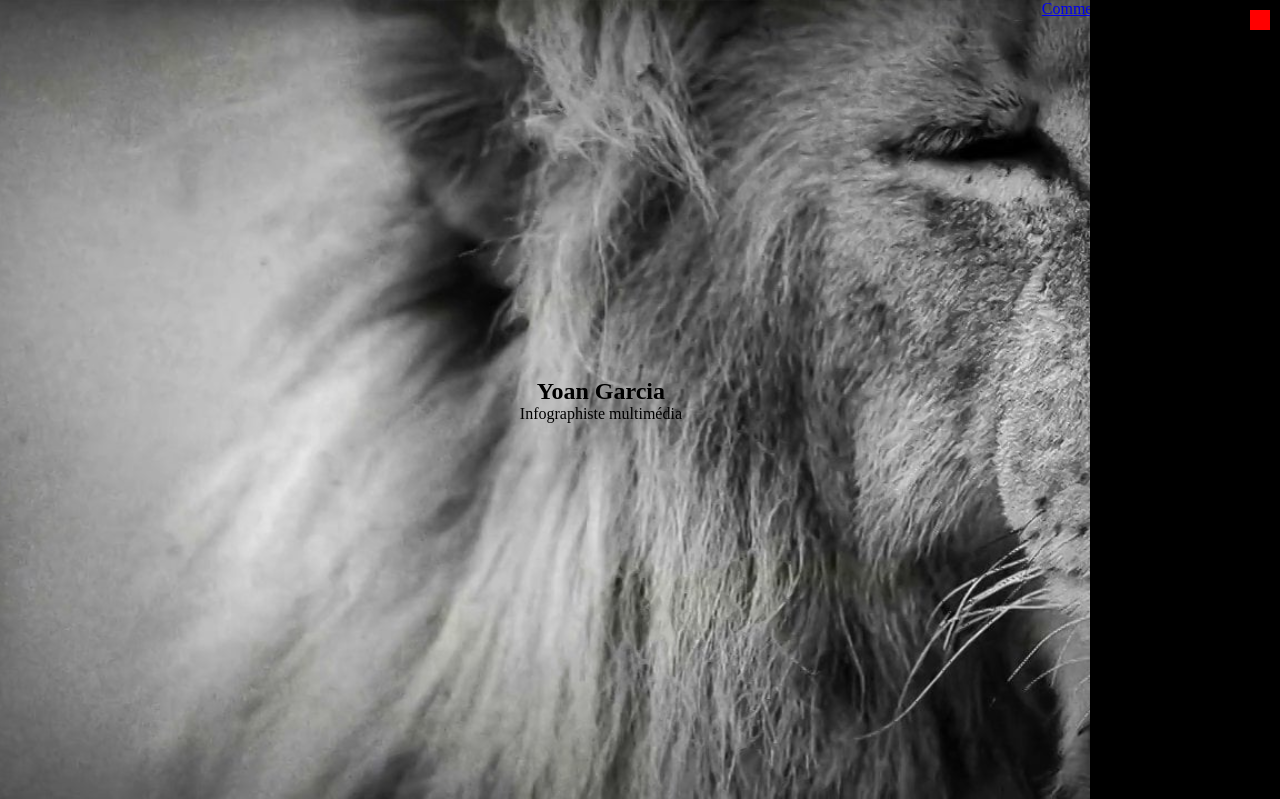
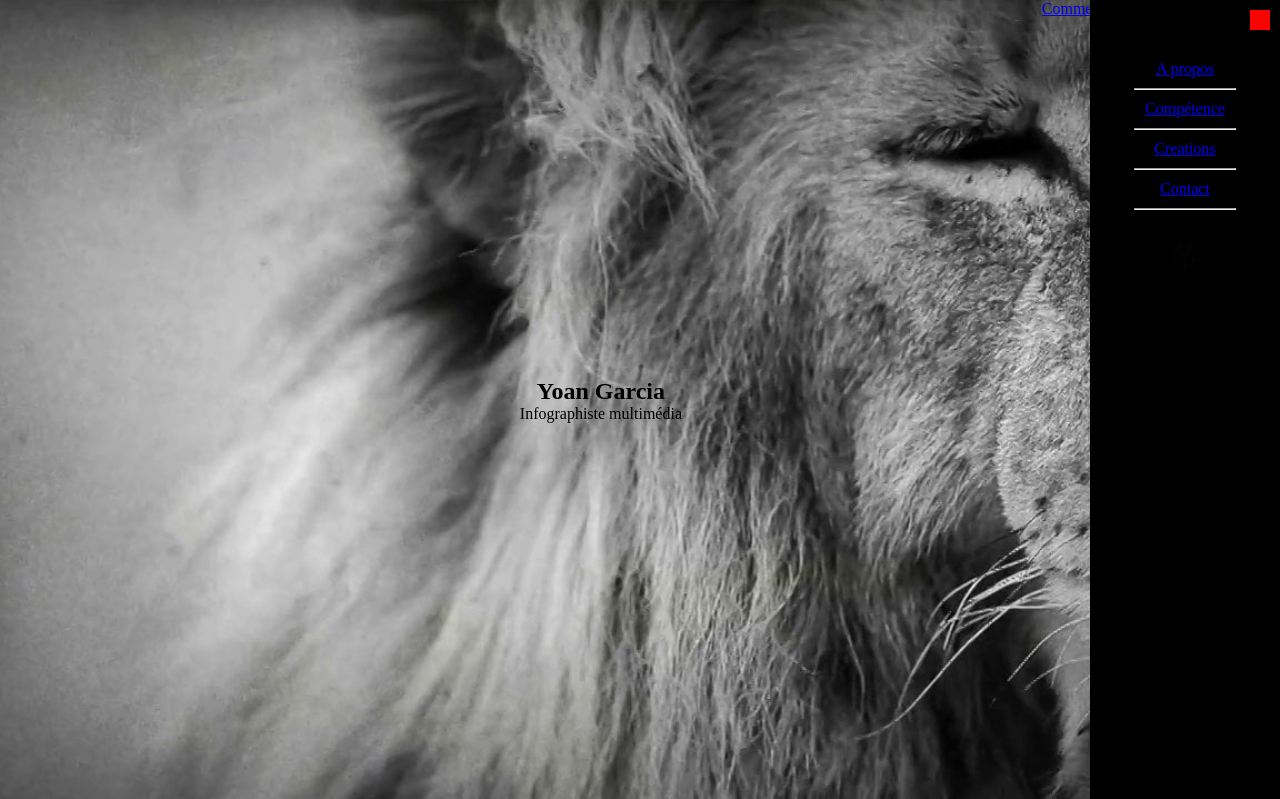
Before and after one commit to YoanGarcia/Porfolio, a PHP site: page / in a window 1280 px wide. Shown: the top 799 px of the page. Run offline with PHP 8.4, Linux system fonts and the light colour scheme; data comes from the database, SQL or seed files in the repository.

Commit message:
affichage du popup + side menu
aze

```diff
--- a/css/style.css
+++ b/css/style.css
@@ -38,6 +38,23 @@ header
 	width: 190px;
 	background: black;
 	color: white;
+}
+
+#sidemenu ul
+{
+	margin: 60px 0px 20px 0px;
+}
+
+#sidemenu li
+{
+	list-style: none;
+	margin: 10px 0px 10px 0px;
+}
+
+#sidemenu hr
+{
+	width: 100px;
+	margin: 0 auto;
 }
 
 #open_sidemenu
@@ -164,14 +181,14 @@ header
 	border-radius: 12px;
 }
 
-#creations
+#MesCreations
 {
 	background-color: rgb(45, 127, 139);
 	padding: 25px;
 	text-align: center;
 }
 
-#creations h1
+#MesCreations h1
 {
 	padding: 30px 0px 0px 0px;
 	margin: 0px 0px 35px 0px;
@@ -212,3 +229,23 @@ header
 	width: 150px;
 	height: 150px;
 }
+
+#popup_creation
+{
+	position: fixed;
+	left: calc(100vw/2 - 300px);
+	top: calc(100vh/2 - 200px);
+	width: 600px;
+	height: 400px;
+	background-color: red;
+}
+
+#popup_creation_close
+{
+	position: absolute;
+	top: 10px;
+	right: 10px;
+	height: 20px;
+	width: 20px;
+	background-color: black;
+}
--- a/index.php
+++ b/index.php
@@ -37,6 +37,17 @@
 
 			<sidebar id="sidemenu">
 				<a href="" id="close_sidemenu"></a>
+				<ul>
+					<li><a href="#apropo">A propos</a></li>
+					<hr>
+					<li><a href="#competences">Compétence</a></li>
+					<hr>
+					<li><a href="#MesCreations">Creations</a></li>
+					<hr>
+					<li><a href="#contact">Contact</a></li>
+					<hr>
+				</ul>
+				<img src="IMG/MonLogoNoir.png" width=50 height=50>
 			</sidebar>
 
 
@@ -76,7 +87,7 @@
 
 		</section>
 
-		<section id="creations">
+		<section id="MesCreations">
 
 			<h1>Mes créations</h1>
 
@@ -91,6 +102,7 @@
 				<a id="creations_3ds" href="">Fait avec 3ds Max</a>
 			</section>
 
+			<section id="creation">
 				<?php foreach ($creations as $creation): ?>
 					<article class="<?=$creation['type']?> creation">
 						<img src="IMG/<?=$creation['img']?>" width=50 height=50 >
@@ -99,10 +111,12 @@
 						<p><?=$creation['temp']?></p>
 					</article>
 				<?php endforeach ?>
+			</section>
+
 
 		</section>
 
-		<footer>
+		<footer id="contact">
 			<?=$infos['email']?><br>
 			<?=$infos['telephone']?>
 		</footer>
--- a/script.js
+++ b/script.js
@@ -148,22 +148,46 @@ button_3ds_creations.addEventListener('click', function(e)
 
 });
 
-var test_crea = document.querySelectorAll('.creation')[0];
-var test_crea_p = document.querySelectorAll('.creation p');
+let creation = document.querySelectorAll('.creation');
+let creation_p = document.querySelectorAll('.creation p');
+let body = document.querySelector('body');
 
-test_crea.addEventListener('click', function(e)
+
+Array.prototype.map.call(creation, function(crea)
 {
-	e.preventDefault();
+	crea.addEventListener('click', function(e)
+	{
+		e.preventDefault();
 
-	console.log("click test_crea");
+		let popup = document.querySelector('#popup_creation');
+		if(popup)
+		{
+			popup.remove();
+		}
 
-	test_crea_p[0].style.display = "inline";
-	test_crea_p[1].style.display = "inline";
-	this.style.position = "fixed";
-	this.style.width = "600px";
-	this.style.height = "400px";
-	this.style.left = "calc(100vw/2 - 300px)";
-	this.style.top = "50px";
-	this.style.backgroundColor = "red";
+		let new_div = document.createElement('section');
 
+		new_div.id = 'popup_creation';
+
+		new_div.innerHTML = this.innerHTML;
+
+		let close = document.createElement('section');
+
+		close.id = 'popup_creation_close';
+
+		new_div.appendChild(close);
+
+		body.appendChild(new_div);
+
+		popup_close = document.querySelector('#popup_creation_close');
+		popup = document.querySelector('#popup_creation');
+		if(popup_close)
+		{
+			popup_close.addEventListener('click', function()
+			{
+				popup.remove();
+			});
+		}
+
+	});
 });
```
Also changed, not shown: IMG/1505139326.jpg (added). Lines whose indentation alone changed are shown as unchanged.
